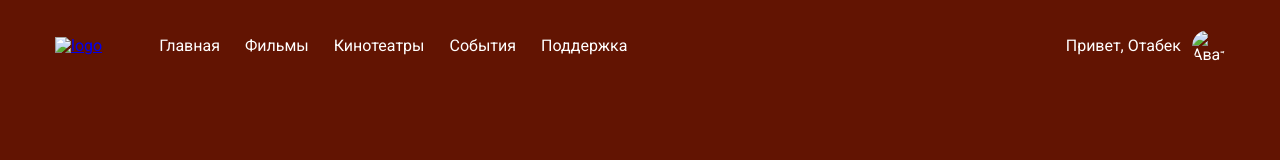
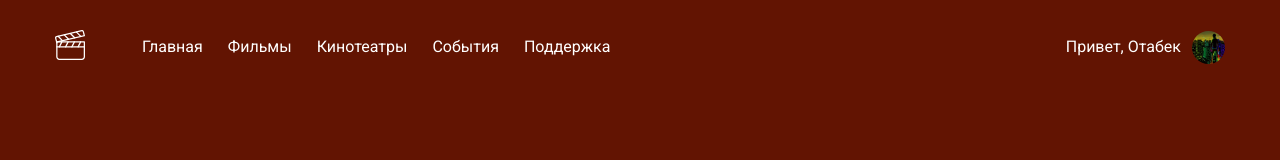
Before and after one commit to otabek-dev/avengers-web-project, a plain HTML site: page index.html in a window 1280 px wide. Drawn offline with Linux system fonts and the light colour scheme; the site is published under a folder, as on GitHub Pages, so addresses that start at the root find nothing.

Commit message:
Изменили пути на картинки

```diff
--- a/index.html
+++ b/index.html
@@ -18,7 +18,7 @@
   <body>
     <header class="header container">
       <a href="/" class="logo">
-        <img src="/img/logo.svg" alt="logo" />
+        <img src="./img/logo.svg" alt="logo" />
       </a>
 
       <nav class="nav">
@@ -43,7 +43,7 @@
 
       <div class="user">
         <span>Привет, Отабек</span>
-        <img class="avatar" src="/img/avatar.jpg" alt="Аватар" />
+        <img class="avatar" src="./img/avatar.jpg" alt="Аватар" />
       </div>
     </header>
   </body>
```
